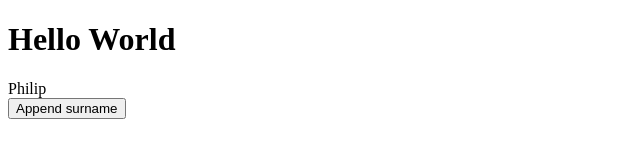
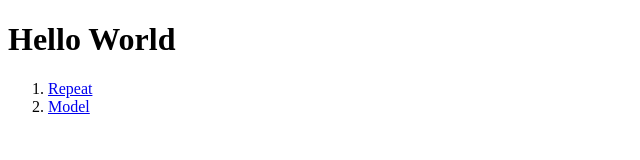
Before and after one commit to PhilipCoder/exComponent, a website: page testServer/index.html in a window 1280 px wide. Shown: the whole page, without its empty margins (0-640 px from the left). Drawn offline with Linux system fonts and the light colour scheme.

Commit message:
latest work

```diff
--- a/ex-component/state/attribute-container.js
+++ b/ex-component/state/attribute-container.js
@@ -6,7 +6,7 @@ import exOnClick from "../../ex-attributes/ex-on-click";
 import exLoop from "../../ex-attributes/ex-loop.js";
 import exIf from "../../ex-attributes/ex-if.js";
 import exRoute from "../../ex-attributes/ex-route.js";
-
+import exInclude from "../../ex-attributes/ex-include.js";
 
 class _attributeContainer {
     #registeredAttributes = new Map();
@@ -39,5 +39,7 @@ attributeContainer.registerAttribute("ex-on-click", exOnClick);
 attributeContainer.registerAttribute("ex-repeat", exLoop);
 attributeContainer.registerAttribute("ex-if", exIf);
 attributeContainer.registerAttribute("ex-route", exRoute);
+attributeContainer.registerAttribute("ex-include", exInclude);
+
 
 export default attributeContainer;
--- a/testServer/ex-component.js
+++ b/testServer/ex-component.js
@@ -1244,9 +1244,7 @@ class exIf extends exModifierAttribute {
     #parentNode = null
     #isAttached = true;
     static Priority = 2;
-    #outerHTML = "";
     #elementId = uuidv4();
-    #document = this.element.ownerDocument;
     #comment = null;
     #toInsert = null;
     #element = null;
@@ -1259,12 +1257,10 @@ class exIf extends exModifierAttribute {
         if (!this.#parentNode) {
             this.#parentNode = this.element.parentElement;
             this.element.removeAttribute("ex-if");
-           // this.#outerHTML = this.element.outerHTML;
             this.#toInsert = this.element.cloneNode(true);
             this.#element = this.element;
             this.#originalElement =  this.element.cloneNode(true);
             detachedElementContainer.addElement(this.element.parentElement, this);
-          //  console.log(this.#outerHTML+"")
         }
         let shouldAttach = !!data;
         if (this.#isAttached && !shouldAttach) {
@@ -1336,6 +1332,18 @@ class exRoute extends exAttribute {
     }
 }
 
+class exInclude extends exAttribute {
+    async connectedCallback() {
+        const htmlRequest = new Request(this.binding);
+        const response = await fetch(htmlRequest);
+        if (response.ok){
+            let html = await response.text();
+            this.element.innerHTML = html;
+        }
+
+    }
+}
+
 class _attributeContainer {
     #registeredAttributes = new Map();
     /**
@@ -1367,6 +1375,7 @@ attributeContainer.registerAttribute("ex-on-click", onClick);
 attributeContainer.registerAttribute("ex-repeat", exLoop);
 attributeContainer.registerAttribute("ex-if", exIf);
 attributeContainer.registerAttribute("ex-route", exRoute);
+attributeContainer.registerAttribute("ex-include", exInclude);
 
 // import { getComponentState, getComponentScope } from "./state-helpers.js";
 
@@ -1380,7 +1389,6 @@ class elementAttributeManager{
         this.#modifierAttributes.forEach(x => x.disconnectedCallback());
         this.#eventAttributes.forEach(x => x.disconnectedCallback());
         this.#otherAttributes.forEach(x => x.disconnectedCallback());
-      //  this.#modifierAttributes.forEach(x => x.unsubscribe && x.unsubscribe());
     }
 
     async connectedCallback(element) {
--- a/testServer/index.html
+++ b/testServer/index.html
@@ -11,13 +11,18 @@
     </script>
 </head>
 
-<body is="ex-body"  ex-state="{state:'./state.js'}" ex-scope="{scope:'./scope.js'}">
+<body is="ex-body" ex-state="{state:'./state.js'}" ex-scope="{scope:'./scope.js'}">
     <div is="ex-div" ex-route>
         <h1>Hello World</h1>
+
         <div is="ex-div" ex-if="route.path === '/'">
-            <div is="ex-div" ex-bind="state.person.peronalDetails.name">
-            </div>
-            <button is="ex-button" ex-on-click="scope.alertMe()">Append surname</button>
+            <ol>
+                <li><a href="#/repeat">Repeat</a></li>
+                <li><a href="#/model">Model</a></li>
+
+            </ol>
+        </div>
+        <div is="ex-div" ex-if="route.path === '/model'" ex-include="/views/model.html">
         </div>
         <div is="ex-div" ex-if="route.path === '/repeat'">
             <table>
--- /dev/null
+++ b/testServer/views/model.html
@@ -0,0 +1 @@
+<h1>Model</h1>
```
Also changed, not shown: ex-attributes/ex-include.js (added, +15 -0 lines), ex-component/helpers/removeElement.js (deleted, +0 -8 lines), todo.MD (+1 -1 lines), dist/ex-component.js.
